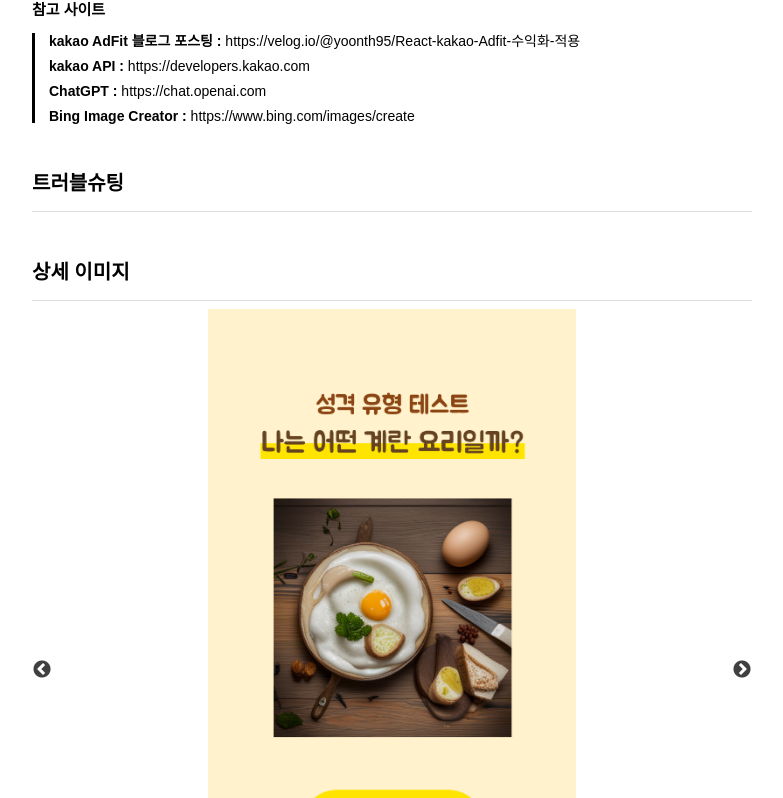
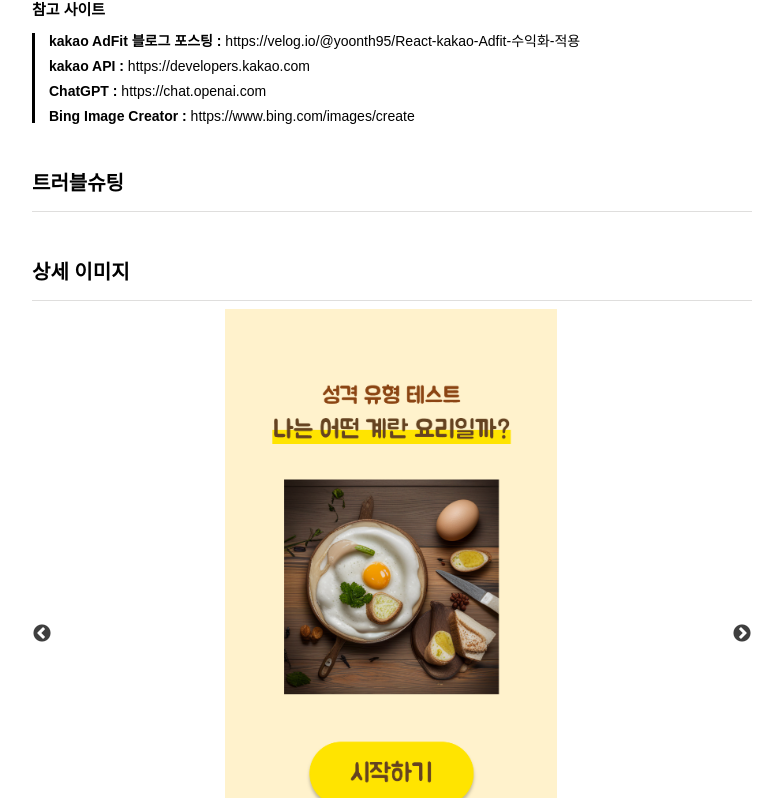
Before and after one commit to yoonth95/portfolio, a React (Vite) app: page /project/1 in a window 1280 px wide. Shown: the part 1204-2002 px from the top of the page, without its empty margins (368-1151 px from the left). Built offline with nearby package versions, Linux system fonts and the light colour scheme; a web font is replaced by a local one.

Commit message:
Design: 이미지 슬라이드 컴포넌트 이미지 부분 위치 및 너비 조정

```diff
--- a/src/components/project/projectImgSlide/ProjectImgSlide.styled.ts
+++ b/src/components/project/projectImgSlide/ProjectImgSlide.styled.ts
@@ -4,6 +4,10 @@ interface SlideContainerProps {
   $aspectRatio: string;
 }
 export const SlideContainer = styled.div<SlideContainerProps>`
+  .slick-list {
+    width: 90%;
+    left: 35px;
+  }
   .slick-prev {
     left: 0px;
     z-index: 1;
```
